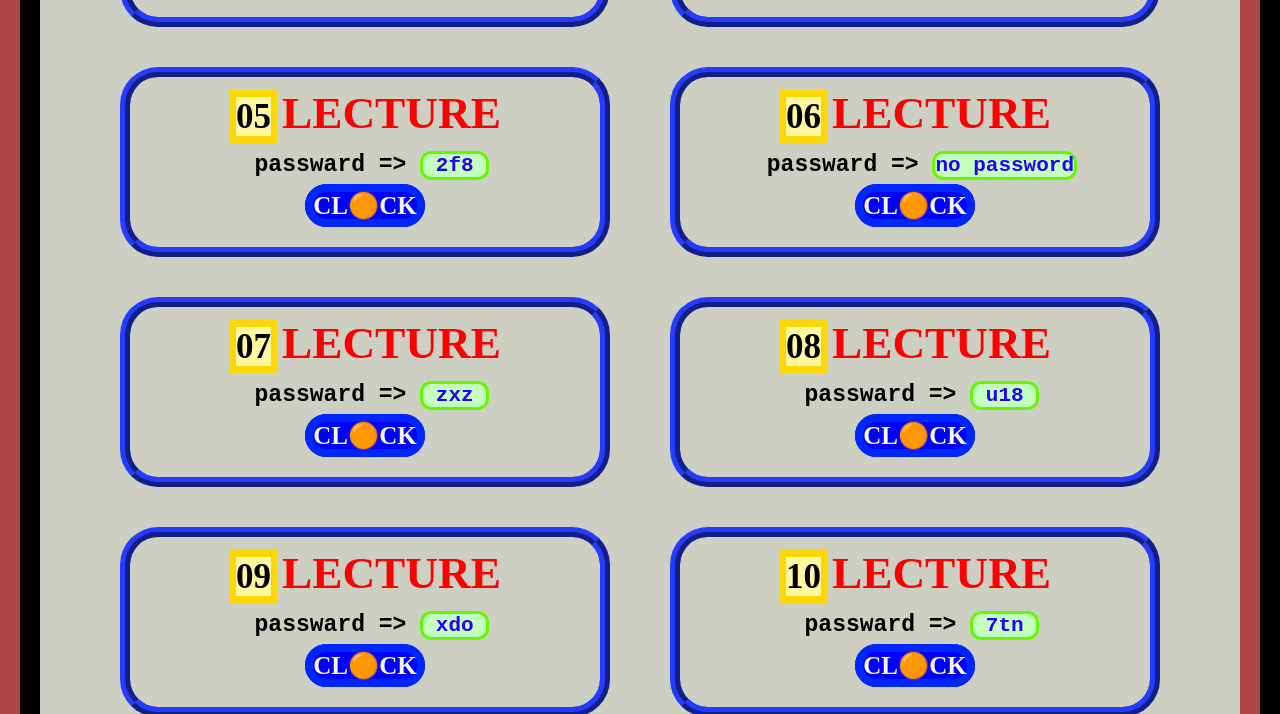
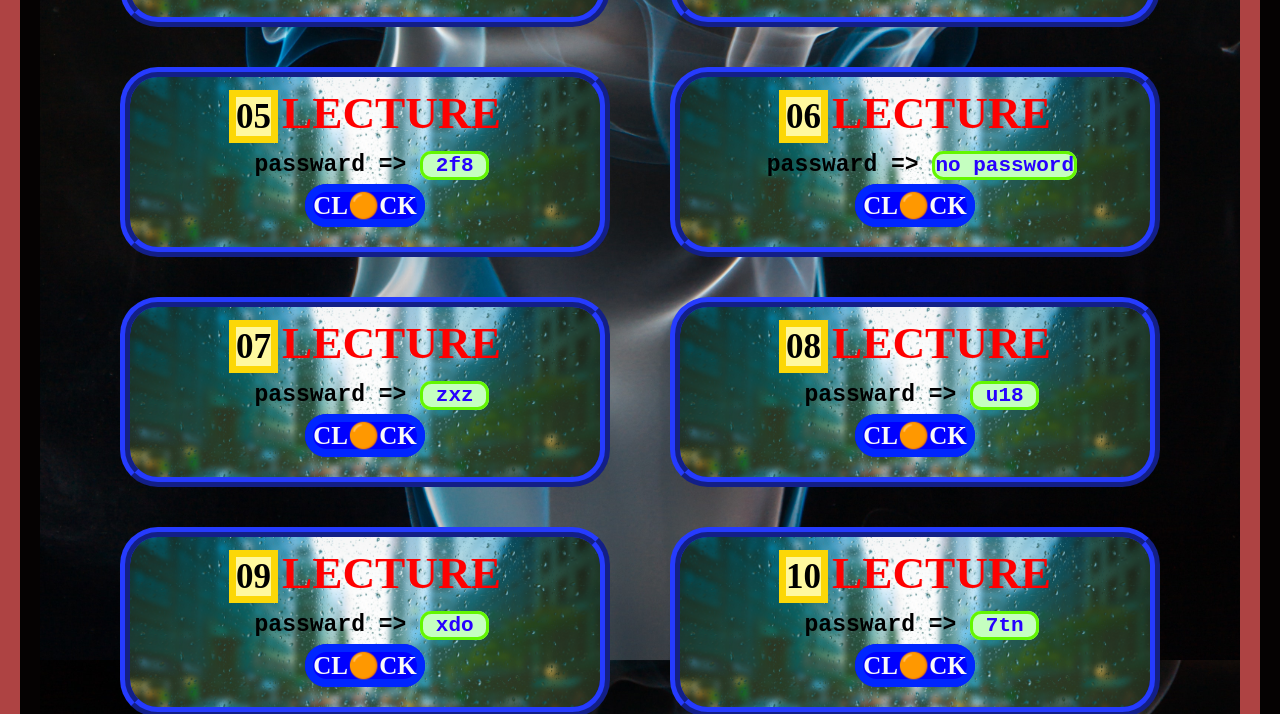
Before and after one commit to ravisingh9302/English_speaking, a plain HTML site: page index.html in a window 1280 px wide. Shown: the part 705-1419 px from the top of the page. Drawn offline with Linux system fonts and the light colour scheme.

Commit message:
Update index.html

```diff
--- a/index.html
+++ b/index.html
@@ -356,7 +356,7 @@
         opacity: 100%;
         border-radius: 10mm;
         border-style: ridge;
-        background-image: url(/imgs/rain.jpg);
+        background-image: url(rain.jpg);
         background-repeat: no-repeat;
         background-size: cover;
         background-attachment: fixed;
@@ -414,7 +414,7 @@
         border: 40px solid rgb(90, 35, 35);
         border-radius: 1mm;
         border-style: ridge;
-        background-image: url(/imgs/smoke.jpg);
+        background-image: url(smoke.jpg);
         opacity: 100%;
         background-size: cover;
         background-attachment: fixed;
```
